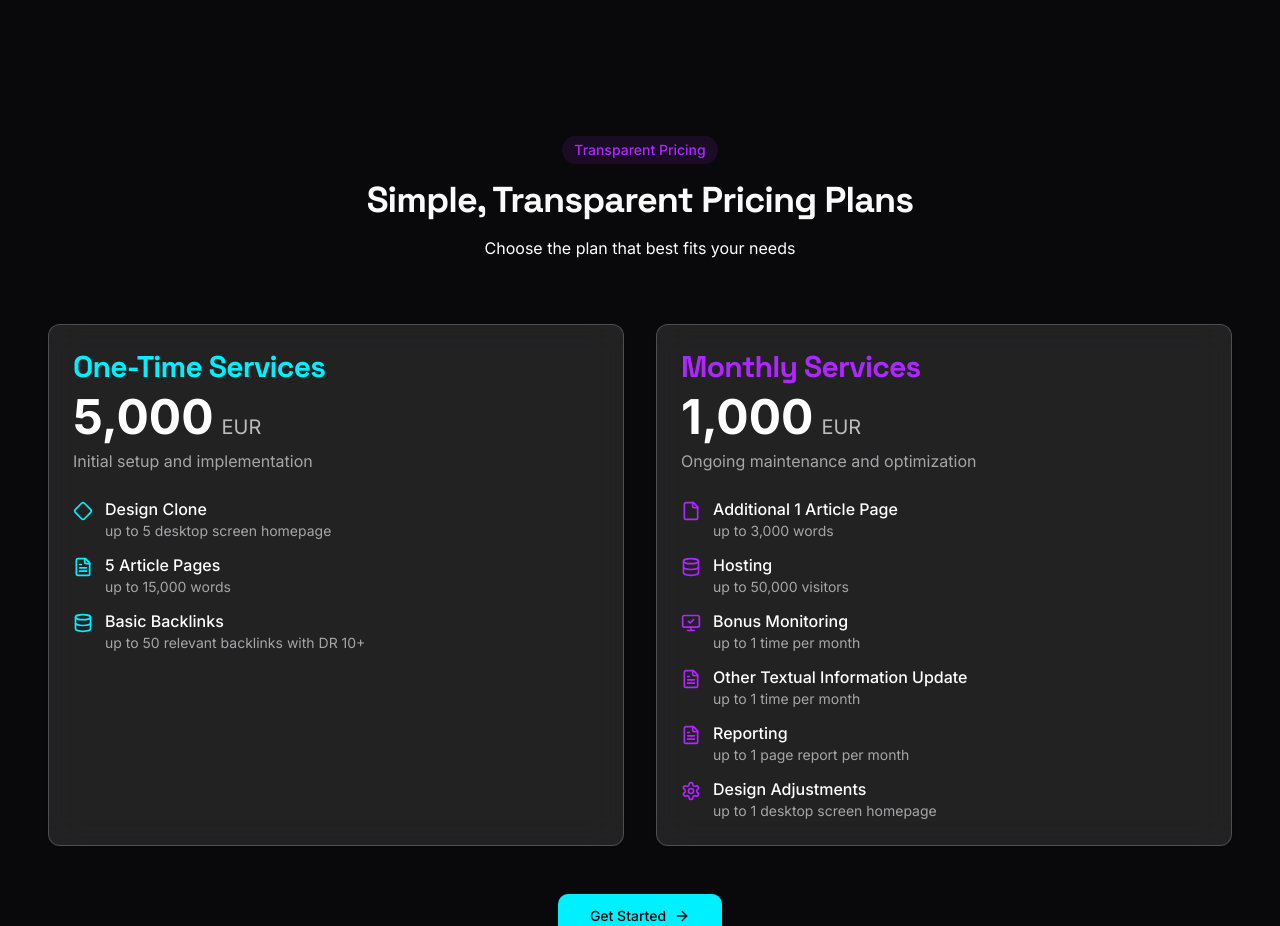
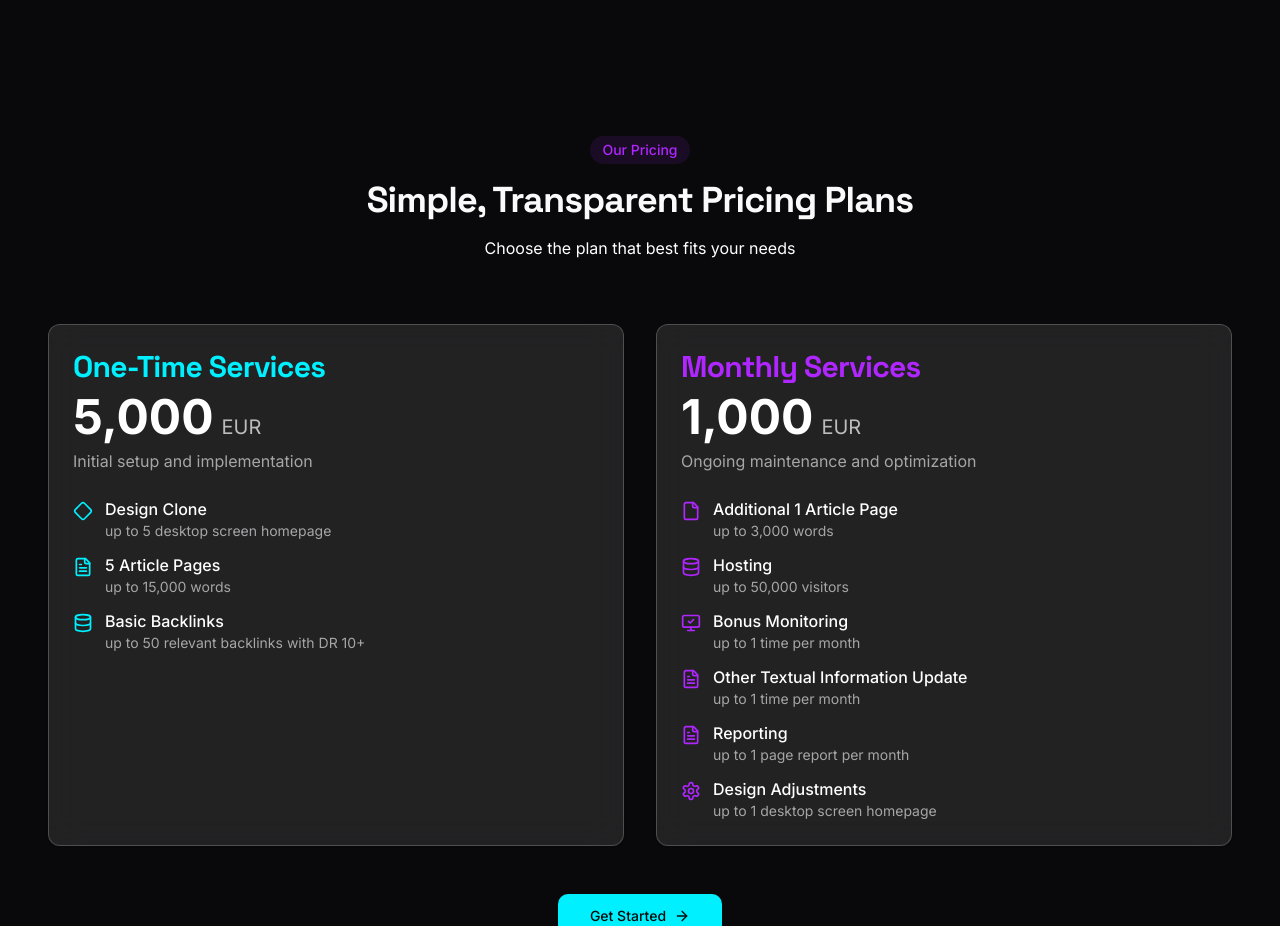
Before and after one commit to iGamingAudit/igaming-audit, a React (Vite) app: page / in a window 1280 px wide. Shown: the part 2060-2986 px from the top of the page. Built offline with nearby package versions, Linux system fonts and the light colour scheme.

Commit message:
Update pricing section title
Changed the title from "Transparent Pricing" to "Our Pricing" in the PricingSection component.
[skip gpt_engineer]

```diff
--- a/src/components/PricingSection.tsx
+++ b/src/components/PricingSection.tsx
@@ -8,7 +8,7 @@ export const PricingSection = () => {
       <div className="container mx-auto">
         <div className="max-w-3xl mx-auto text-center mb-16">
           <span className="inline-flex items-center px-3 py-1 text-sm font-medium rounded-full bg-secondary/10 text-secondary">
-            Transparent Pricing
+            Our Pricing
           </span>
           <h2 className="mt-4 text-3xl md:text-4xl font-bold">
             Simple, Transparent Pricing Plans
```
